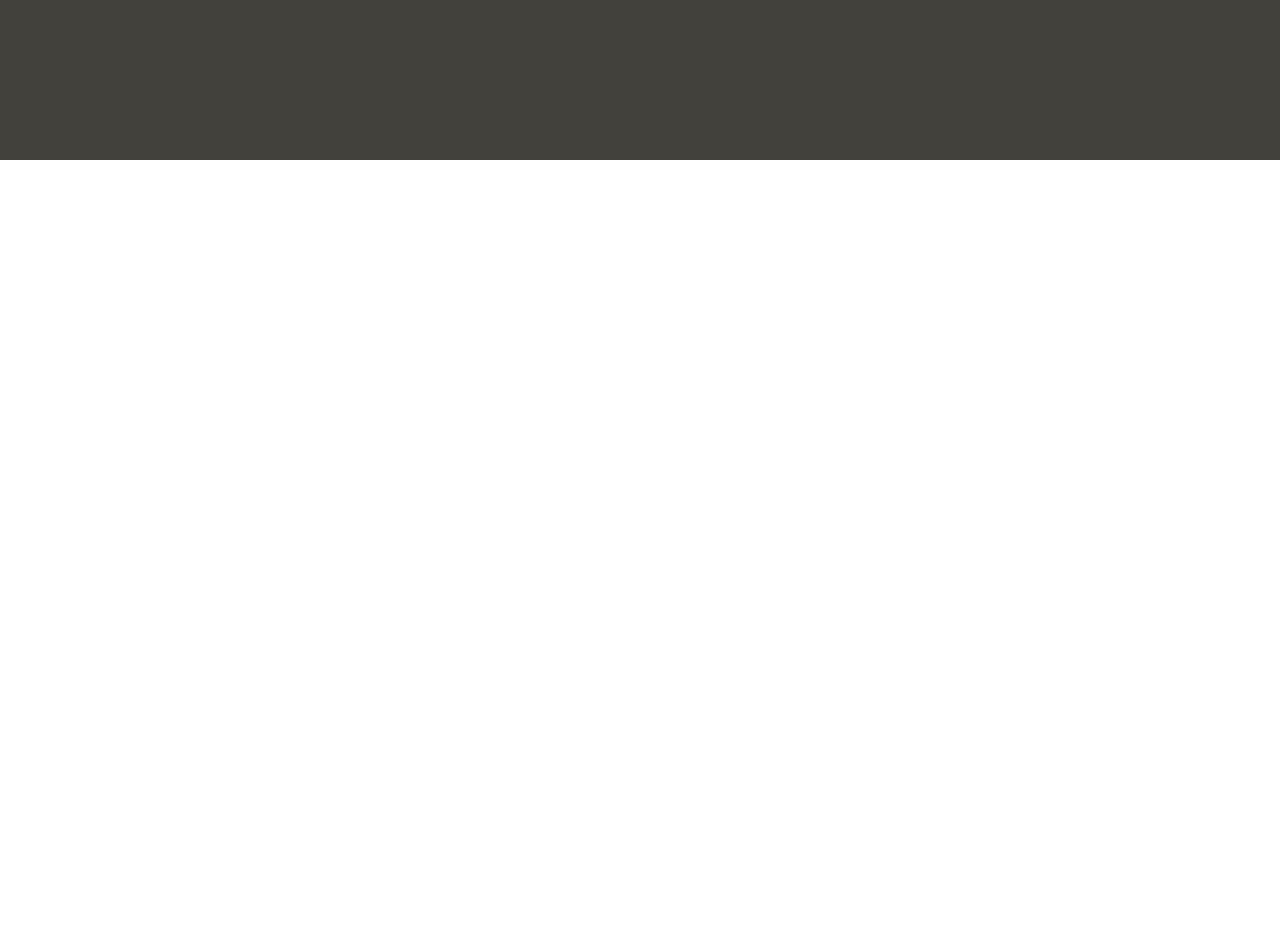
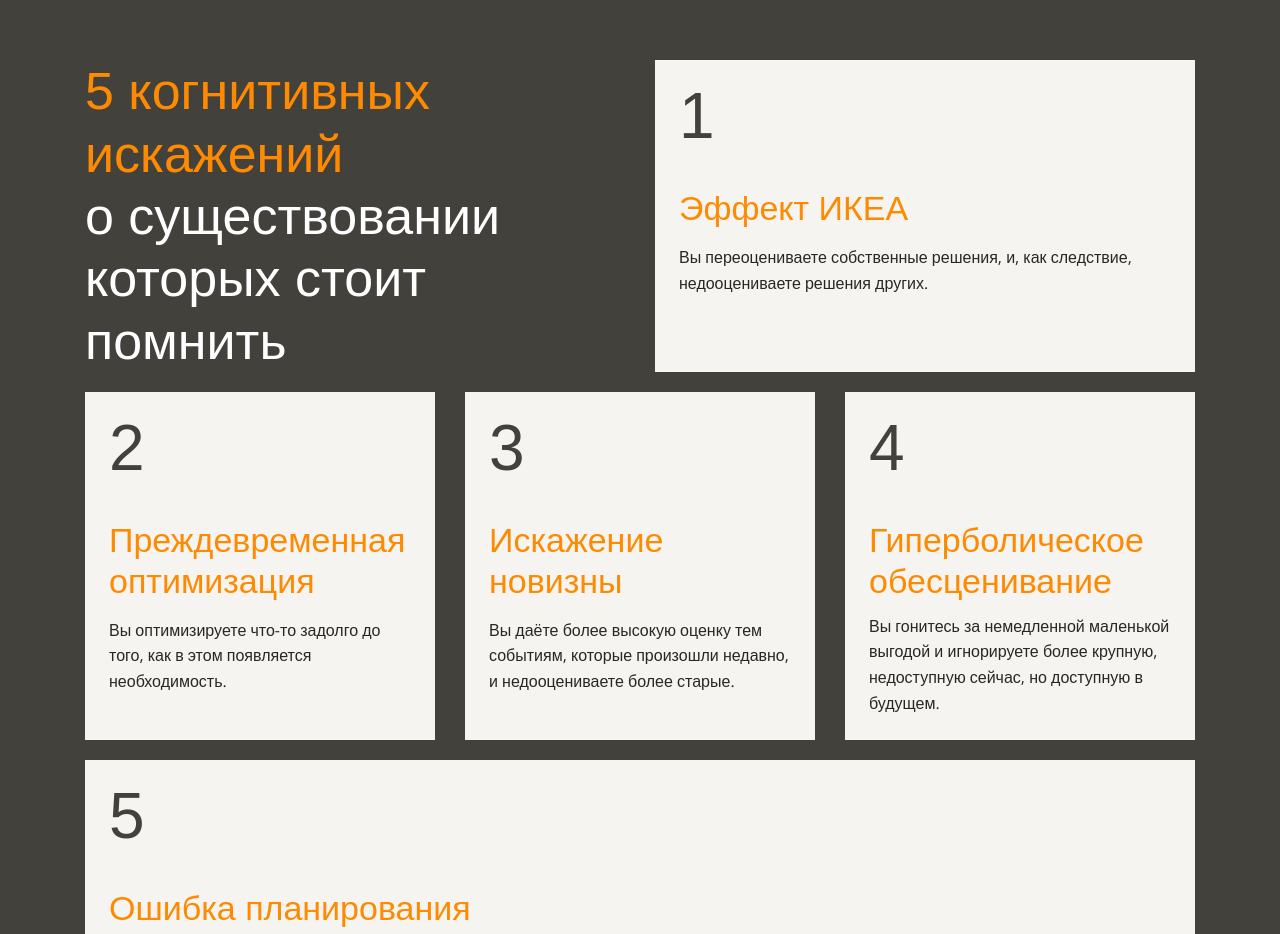
Before and after one commit to AndreiIlin/layout-designer-project-lvl1, a website: page src/index.html in a window 1280 px wide. Shown: the part 1866-2800 px from the top of the page. Before the commit the page ends 2026 px from the top, so only its background shows below. Drawn offline with nearby package versions, Linux system fonts and the light colour scheme; files that its build step writes are made by us from their sources; a web font is replaced by a local one.

Commit message:
Complete 5 step

```diff
--- a/src/index.html
+++ b/src/index.html
@@ -35,11 +35,43 @@
     <div class="container">
       <h1 class="text-center">Что же это такое,<br><span class="text-orange">когнитивные искажения?</span></h1>
       <p class="text-center margin-vert-30px">Что такое когнитивные искажения. Petrovna Channel</p>
-      <iframe class="video" width="919" height="569" src="https://www.youtube.com/embed/jie9AizBqss" frameborder="0" allowfullscreen></iframe>
+      <iframe allowfullscreen class="video" frameborder="0" height="569" src="https://www.youtube.com/embed/jie9AizBqss"
+              width="919"></iframe>
     </div>
   </section>
   <section class="bg-dark">
-    <div class="container">
+    <div class="container" id="navigation">
+      <div class="nav-element first-nav-element">
+        <h1 class="nav-item-header text-orange">5 когнитивных искажений<br><span class="text-white">о существовании которых стоит помнить</span>
+        </h1>
+      </div>
+      <div class="nav-element nav-hover-element">
+        <p class="nav-number">1</p>
+        <h3 class="text-orange">Эффект ИКЕА</h3>
+        <p class="nav-text">Вы переоцениваете собственные решения, и, как следствие, недооцениваете решения других.</p>
+      </div>
+      <div class="nav-element nav-hover-element">
+        <p class="nav-number">2</p>
+        <h3 class="text-orange">Преждевременная оптимизация</h3>
+        <p class="nav-text">Вы оптимизируете что-то задолго до того, как в этом появляется необходимость.</p>
+      </div>
+      <div class="nav-element nav-hover-element">
+        <p class="nav-number">3</p>
+        <h3 class="text-orange">Искажение новизны</h3>
+        <p class="nav-text">Вы даёте более высокую оценку тем событиям, которые произошли недавно, и недооцениваете
+          более старые.</p>
+      </div>
+      <div class="nav-element nav-hover-element">
+        <p class="nav-number">4</p>
+        <h3 class="text-orange">Гиперболическое обесценивание</h3>
+        <p class="nav-text margin-top-12px">Вы гонитесь за немедленной маленькой выгодой и игнорируете более крупную,
+          недоступную сейчас, но доступную в будущем.</p>
+      </div>
+      <div class="nav-element nav-hover-element">
+        <p class="nav-number">5</p>
+        <h3 class="text-orange">Ошибка планирования</h3>
+        <p class="nav-text">Неправильно рассчитывать время необходимое для завершения задачи.</p>
+      </div>
     </div>
   </section>
 </main>
--- a/src/styles/scss/style.scss
+++ b/src/styles/scss/style.scss
@@ -10,6 +10,7 @@
 body * {
   box-sizing: border-box;
 }
+
 .bg-light {
   background-color: $light;
 }
@@ -28,6 +29,7 @@
 
 h1, h2, h3, h4 {
   font-family: Neucha, sans-serif;
+  font-weight: 400;
   line-height: 1.2em;
   margin: 0;
 }
@@ -48,6 +50,10 @@
   color: $main;
 }
 
+.text-white {
+  color: $white;
+}
+
 .bg-img {
   &::before {
     position: absolute;
@@ -63,14 +69,16 @@
     background-size: cover;
   }
 }
+
 .bg-dark {
   background-color: $main-dark;
 }
+
 .container {
+  z-index: 100;
   max-width: 1110px;
   margin: 0 auto;
   padding: 100px 0;
-  z-index: 100;
 }
 
 .header-title {
@@ -101,41 +109,100 @@
 }
 
 .btn {
+  font-weight: bold;
   display: inline-block;
+  padding: 12px 24px;
+  text-decoration: none;
   text-transform: uppercase;
-  font-weight: bold;
-  padding: 12px 24px;
+  color: $white;
   background: $main;
-  color: $white;
-  text-decoration: none;
+
+  &:hover {
+    background: #EA7600;
+  }
 }
+
 .btn-header {
   margin-top: 20px;
 }
+
 .text-center {
   text-align: center;
 }
+
 .margin-vert-30px {
   margin: 30px 0;
 }
+
+.margin-top-12px {
+  margin-top: 12px;
+}
+
 .video {
   display: block;
   margin: 0 auto;
   filter: drop-shadow(0 16px 32px rgba(0, 0, 0, 0.15));
 }
+
 .section-with-video {
   &::after {
-    display: block;
     position: absolute;
     z-index: -1;
+    bottom: 0;
     left: 0;
-    bottom: 0;
+    display: block;
     width: 100%;
     height: 100px;
     content: '';
     background: $main-dark;
   }
+
   .container {
     padding-bottom: 16px;
   }
 }
+
+#navigation {
+  display: flex;
+  flex-wrap: wrap;
+  gap: 20px 30px;
+}
+
+.nav-element {
+  flex: 1 1 350px;
+  padding: 24px;
+  background: $light;
+}
+
+.first-nav-element {
+  padding: 0;
+  background: $main-dark;
+}
+
+.nav-hover-element {
+  &:hover {
+    background: $main;
+
+    & p, h3 {
+      color: $white;
+    }
+  }
+}
+
+.nav-item-header {
+  font-size: 52px;
+}
+
+.nav-number {
+  font-family: Neucha, sans-serif;
+  font-size: 64px;
+  font-weight: normal;
+  line-height: 1;
+  margin-top: 0;
+  margin-bottom: 40px;
+  color: $main-dark;
+}
+
+.nav-text {
+  margin-bottom: 0;
+}
```
